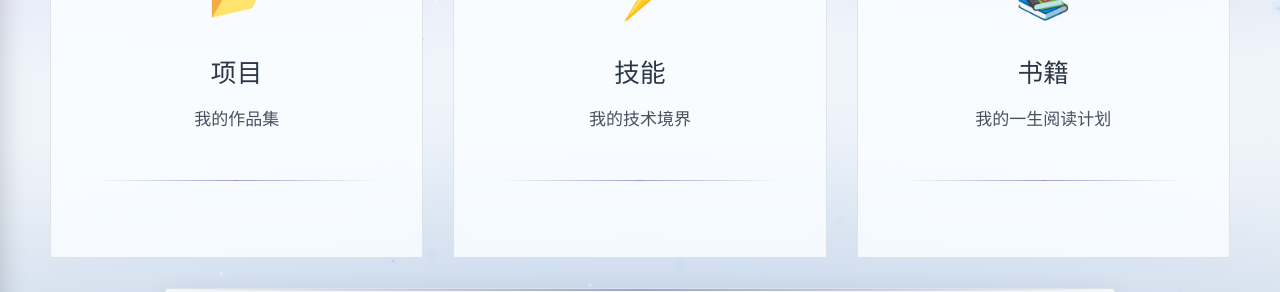
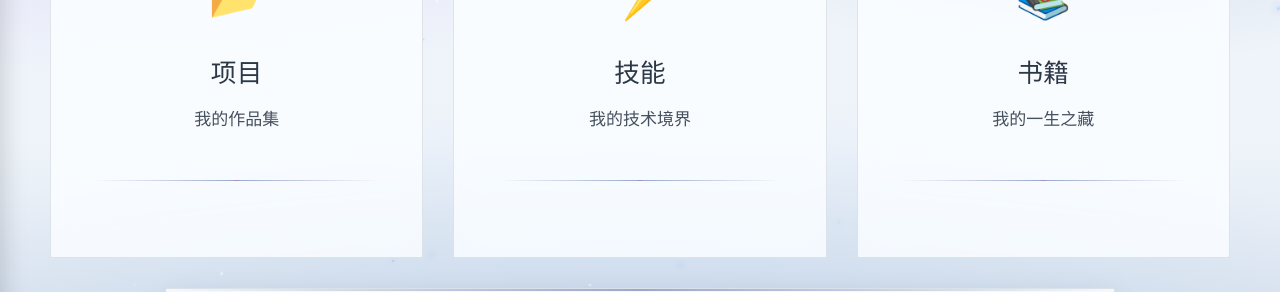
Before and after one commit to Duckweed-yhb/Duckweed-yhb.github.io, a Jekyll site: the page built from pages/exhibition.html, in a window 1280 px wide. Shown: the part 356-648 px from the top of the page. Built offline with Jekyll 4.4.1, drawn with Linux system fonts in a browser that asks for light colours; comment, search, counter and statistics services are not loaded.

Commit message:
content: 展览页「书籍」卡片改名为「一生之藏」，链接迁至 Lifetime-Archive 仓库

```diff
--- a/pages/exhibition.html
+++ b/pages/exhibition.html
@@ -257,11 +257,11 @@
   <div class="exhibition-card">
     <div class="card-icon" data-card="book">📚</div>
     <h3 class="card-title" data-card="book">书籍</h3>
-    <p class="card-desc">我的一生阅读计划</p>
+    <p class="card-desc">我的一生之藏</p>
     <hr class="card-divider">
     <div id="book" class="card-content">
       <ul class="card-list">
-        <li><a href="https://github.com/Duckweed-yhb/A-Lifetime-Reading-Plan" target="_blank" style="color:#4a6fa5; text-decoration:none;">A-Lifetime-Reading-Plan</a> — 我的完整阅读清单，已迁移至 GitHub 仓库持续更新</li>
+        <li><a href="https://github.com/Duckweed-yhb/Lifetime-Archive" target="_blank" style="color:#4a6fa5; text-decoration:none;">Lifetime-Archive</a> — 一生之藏：书籍 / 网文 / 影视 / 学习资料的个人内容收藏库</li>
       </ul>
     </div>
   </div>
```
